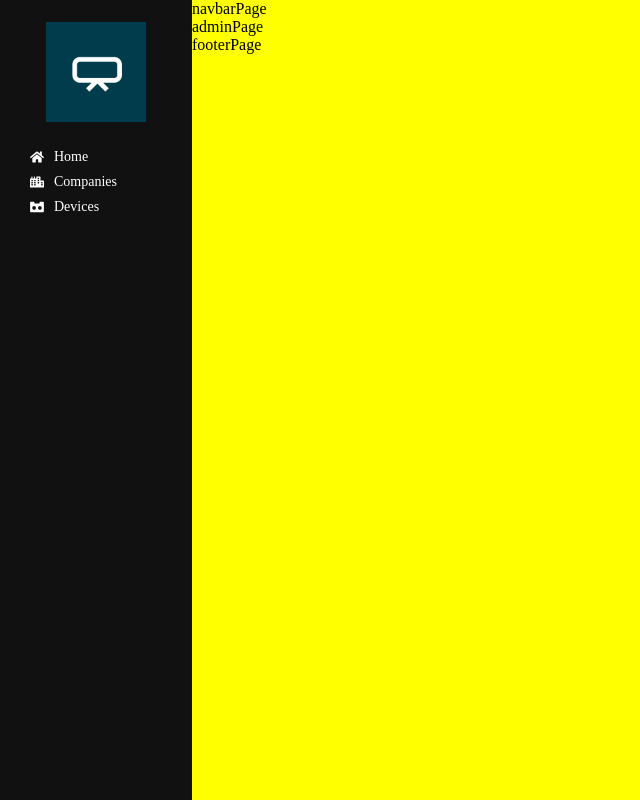
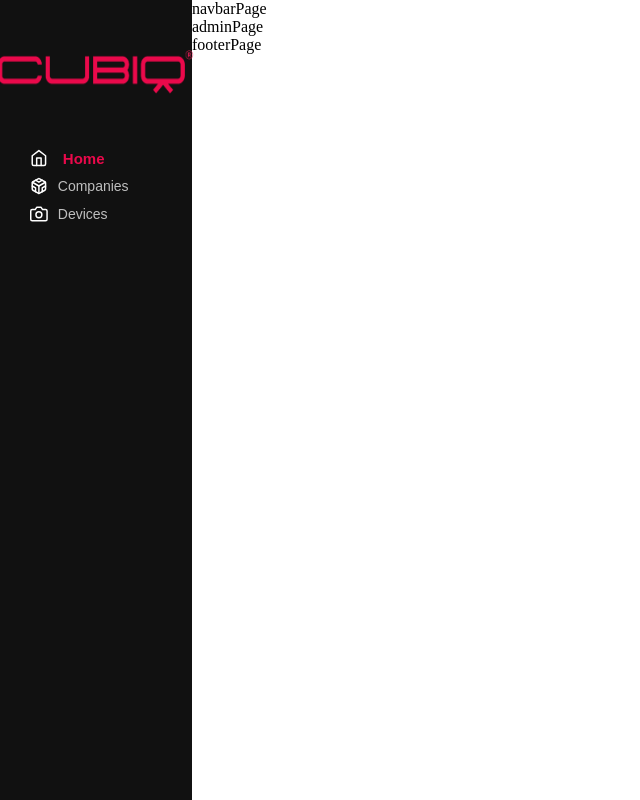
Before and after one commit to alekanDev/app_soporte, a React (Create React App) app: page /admin in a window 1280 px wide. Shown: the whole page, without its empty margins (0-640 px from the left). Built offline with nearby package versions, Linux system fonts and the light colour scheme.

Commit message:
sidebar ok

```diff
--- a/src/App.css
+++ b/src/App.css
@@ -2,3 +2,7 @@
     padding: 0;
     margin: 0;
 }
+
+:root{
+    --cubiqColor: #EA094B;
+}
--- a/src/App.jsx
+++ b/src/App.jsx
@@ -2,12 +2,16 @@ import './App.css';
 import { BrowserRouter, Routes, Route } from 'react-router-dom'
 import PrivateLayout from './layouts/PrivateLayout'
 import Admin from './pages/Admin.jsx';
+import Devices from './pages/Devices.jsx'
+import Companies from './pages/Companies.jsx'
 
 function App() {
   return (
     <div className="App">
       <BrowserRouter>
         <Routes>
+          <Route path='/admin/companies' element={ <PrivateLayout Children={ <Companies/> }/> } />
+          <Route path='/admin/devices' element={ <PrivateLayout Children={ <Devices/> }/> } />
           <Route path='/admin' element={ <PrivateLayout Children={ <Admin/> }/> } />
         </Routes>
       </BrowserRouter>
--- /dev/null
+++ b/src/components/Ruta.jsx
@@ -0,0 +1,26 @@
+import React, { useEffect, useState } from 'react'
+
+import { Link, useLocation } from 'react-router-dom'
+
+const Ruta = ({route, name}) => {
+
+    let location = useLocation()
+    const [isActive, setIsActive] = useState(false)
+
+    useEffect(() => {
+        console.log(location, route)
+        if(location.pathname===route){
+            setIsActive(true)
+        } else {
+            setIsActive(false)
+        }
+    }, [location, route])
+
+    return(
+        <Link to={route}>
+            <button className={isActive ? 'btnMenu btnMenu_on':'btnMenu'}>{name}</button>
+        </Link>
+    )
+}
+
+export default Ruta
--- a/src/components/Sidebar.jsx
+++ b/src/components/Sidebar.jsx
@@ -1,17 +1,19 @@
 import React from 'react'
 import '../styles/sidebar.css'
-import { FaCity, FaHome, FaSimplybuilt } from "react-icons/fa"
+import Ruta from './Ruta'
+// import { FaCity, FaHome, FaSimplybuilt } from "react-icons/fa"
+import { FiHome, FiCamera,FiCodesandbox } from "react-icons/fi"
 
 
 
 const Sidebar = () => {
+  const value=20
   return (
     <div className='sidebarContent'>
         <ul className='itemsMenu'>
-          <li> <FaHome /> <span>Home</span></li>
-          <li> <FaCity/> <span>Companies</span></li>
-          <li> <FaSimplybuilt /> <span>Devices</span></li>
-
+          <li><FiHome size={value} /><span><Ruta route='/admin' name='Home' /></span></li>
+          <li> <FiCodesandbox size={value} /> <span><Ruta route='/admin/companies' name='Companies' /></span></li>
+          <li> <FiCamera size={value} /> <span><Ruta route='/admin/devices' name='Devices' /></span></li>
         </ul>
     </div>
   )
--- /dev/null
+++ b/src/pages/Companies.jsx
@@ -0,0 +1,11 @@
+import React from 'react'
+
+const Companies = () => {
+  return (
+    <div>
+        companiesPage
+    </div>
+  )
+}
+
+export default Companies
--- /dev/null
+++ b/src/pages/Devices.jsx
@@ -0,0 +1,11 @@
+import React from 'react'
+
+const Devices = () => {
+  return (
+    <div>
+        devicesPage
+    </div>
+  )
+}
+
+export default Devices
--- a/src/styles/privateLayout.css
+++ b/src/styles/privateLayout.css
@@ -2,6 +2,7 @@
     width: 100%;
     height: 100vh;
     display: flex;
+    /* overflow-y: scroll; */
 }
     .leftPrivate{
         width: 15%;
@@ -19,8 +20,11 @@
             align-items: center;
         }
             .logo img{
-                width: 100px;
-                height: 100px;
+                width: 200px;
+                height: 50px;
+            }
+            .logo img:hover{
+                cursor: pointer;
             }
         .sideBar{
             width: 100%;
@@ -28,5 +32,4 @@
     .rightPrivate{
         width: 85%;
         height: 100%;
-        background-color: yellow;
     }
--- a/src/styles/sidebar.css
+++ b/src/styles/sidebar.css
@@ -1,21 +1,53 @@
 .itemsMenu{
+    width: 100%;
+    height: 100%;
 }
 .itemsMenu li{
     width: 100%;
-    height: 25px;
+    height: 28px;
     list-style: none;
     display: flex;
     justify-content: flex-start;
     align-items: center;
     font-size: 14px;
-    padding: 0 30px;
+    box-sizing: border-box;
+    padding-left: 30px;
 }
 .itemsMenu span{
-    margin-left: 10px;
+    width: 100%;
+    height: 100%;
+    box-sizing: border-box;
 }
 .itemsMenu li:hover{
+    width: 95%;
     cursor: pointer;
+    border-radius: 10px;
     font-weight: 600;
-    color: black;
-    background-color: rgb(138, 137, 137);
+    background-color: rgb(26, 26, 26);
+    padding-left: 25px;
 }
+.btnMenu{
+    width: 100%;
+    height: 100%;
+    color: rgb(190, 190, 190);
+    background-color: rgba(17, 17, 17, 0);
+    border: none;
+    font-size: 14px;
+    text-align: left;
+    box-sizing: border-box;
+    padding-left: 10px;
+}
+    .btnMenu:hover{
+        cursor: pointer;
+        background-color: rgba(17, 17, 17, 0);
+        padding-left: 15px;
+        font-weight: bold;
+    }
+.btnMenu_on{
+    font-weight: bold;
+    /* color: aliceblue; */
+    color: var(--cubiqColor);
+    text-shadow: 2px 2px 40px rgba(0, 0, 0, 0);
+    font-size: 15px;
+    padding-left: 15px;
+}
```
Also changed, not shown: src/images/logo.png.
